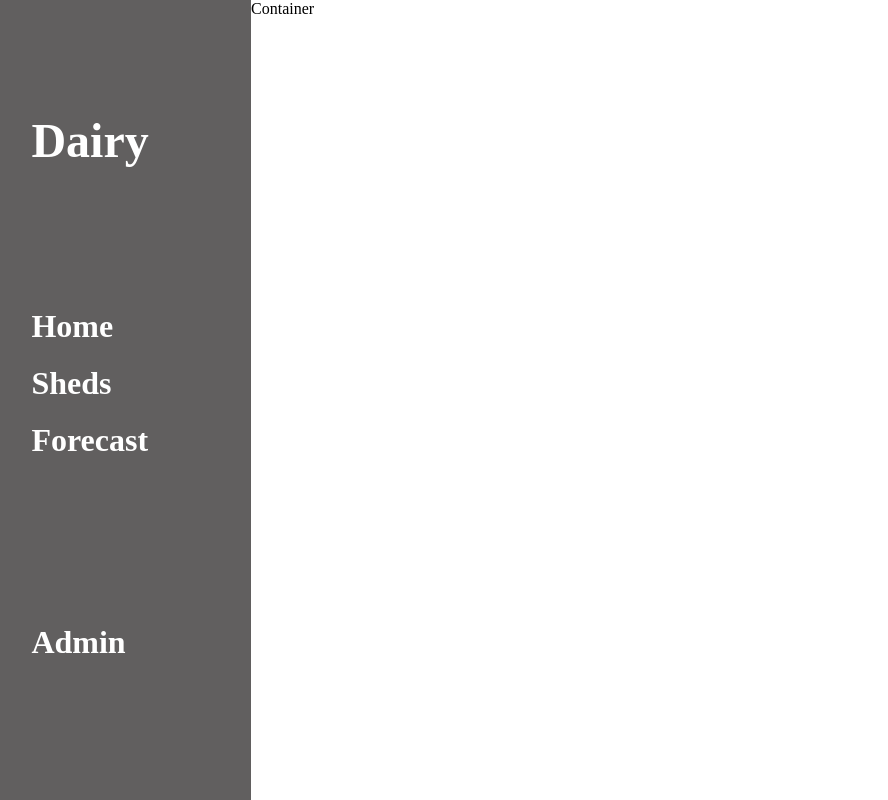
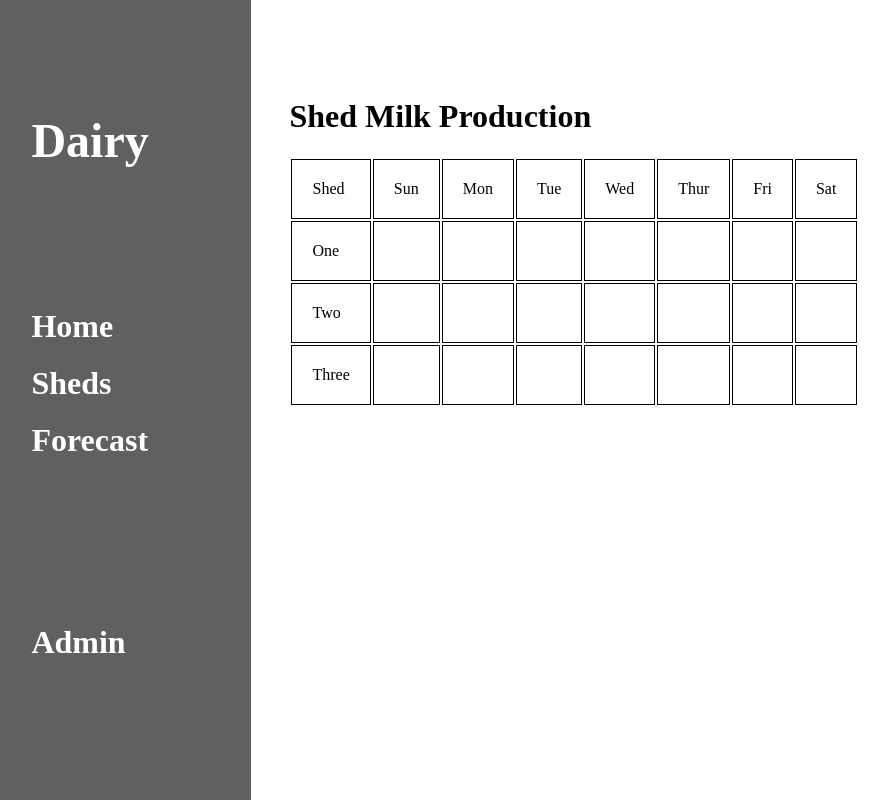
Before and after one commit to nxoo/Dairy-Farm, a plain HTML site: page index.html in a window 1280 px wide. Shown: the whole page, without its empty margins (71-959 px from the left). Drawn offline with Linux system fonts and the light colour scheme.

Commit message:
daily milk shed production table

```diff
--- a/Scripts/index.js
+++ b/Scripts/index.js
@@ -0,0 +1,24 @@
+const sheds = {
+    'one': {
+        'daily': [0],
+        'amount': 0,
+        'earned': 0
+    },
+    'two': {
+        'daily': [0],
+        'amount': 0,
+        'earned': 0
+    },
+    'three': {
+        'daily': [0],
+        'amount': 0,
+        'earned': 0
+    },
+    'four': {
+        'daily': [0],
+        'amount': 0,
+        'earned': 0
+    }
+}
+
+const buttonShed = document.getElementById("shedBbn")
--- a/Styles/styles.css
+++ b/Styles/styles.css
@@ -4,6 +4,9 @@ html, body {
 }
 .container-fluid {
     display: flex;
+}
+.container {
+    padding: 6% 10% 0 3%;
 }
 .navbar {
     display: flex;
@@ -38,5 +41,10 @@ li a {
     font-size: xxx-large;
     font-weight: bold;
 }
-.mx ul li a {
+tr {
 }
+td {
+    margin: 0 !important;
+    padding: 20px;
+    border: 1px solid black;
+}
--- a/index.html
+++ b/index.html
@@ -17,7 +17,7 @@
                 <a href="#" class="nav-link">Home</a>
             </li>
             <li class="nav-item">
-                <a href="#" class="nav-link">Sheds</a>
+                <a href="#" id="shedBtn" class="nav-link">Sheds</a>
             </li>
             <li class="nav-item">
                 <a href="#" class="nav-link">Forecast</a>
@@ -29,7 +29,53 @@
             </li>
         </ul>
     </nav>
-    <div class="container">Container</div>
+    <div class="container">
+        <h1>Shed Milk Production</h1>
+        <div id="sheds">
+            <table>
+                <tr>
+                    <td>Shed</td>
+                    <td>Sun</td>
+                    <td>Mon</td>
+                    <td>Tue</td>
+                    <td>Wed</td>
+                    <td>Thur</td>
+                    <td>Fri</td>
+                    <td>Sat</td>
+                </tr>
+                <tr>
+                    <td>One</td>
+                    <td></td>
+                    <td></td>
+                    <td></td>
+                    <td></td>
+                    <td></td>
+                    <td></td>
+                    <td></td>
+                </tr>
+                <tr>
+                    <td>Two</td>
+                    <td></td>
+                    <td></td>
+                    <td></td>
+                    <td></td>
+                    <td></td>
+                    <td></td>
+                    <td></td>
+                </tr>
+                <tr>
+                    <td>Three</td>
+                    <td></td>
+                    <td></td>
+                    <td></td>
+                    <td></td>
+                    <td></td>
+                    <td></td>
+                    <td></td>
+                </tr>
+            </table>
+        </div>
+    </div>
 </div>
 
 <script src="Scripts/index.js"></script>
```
